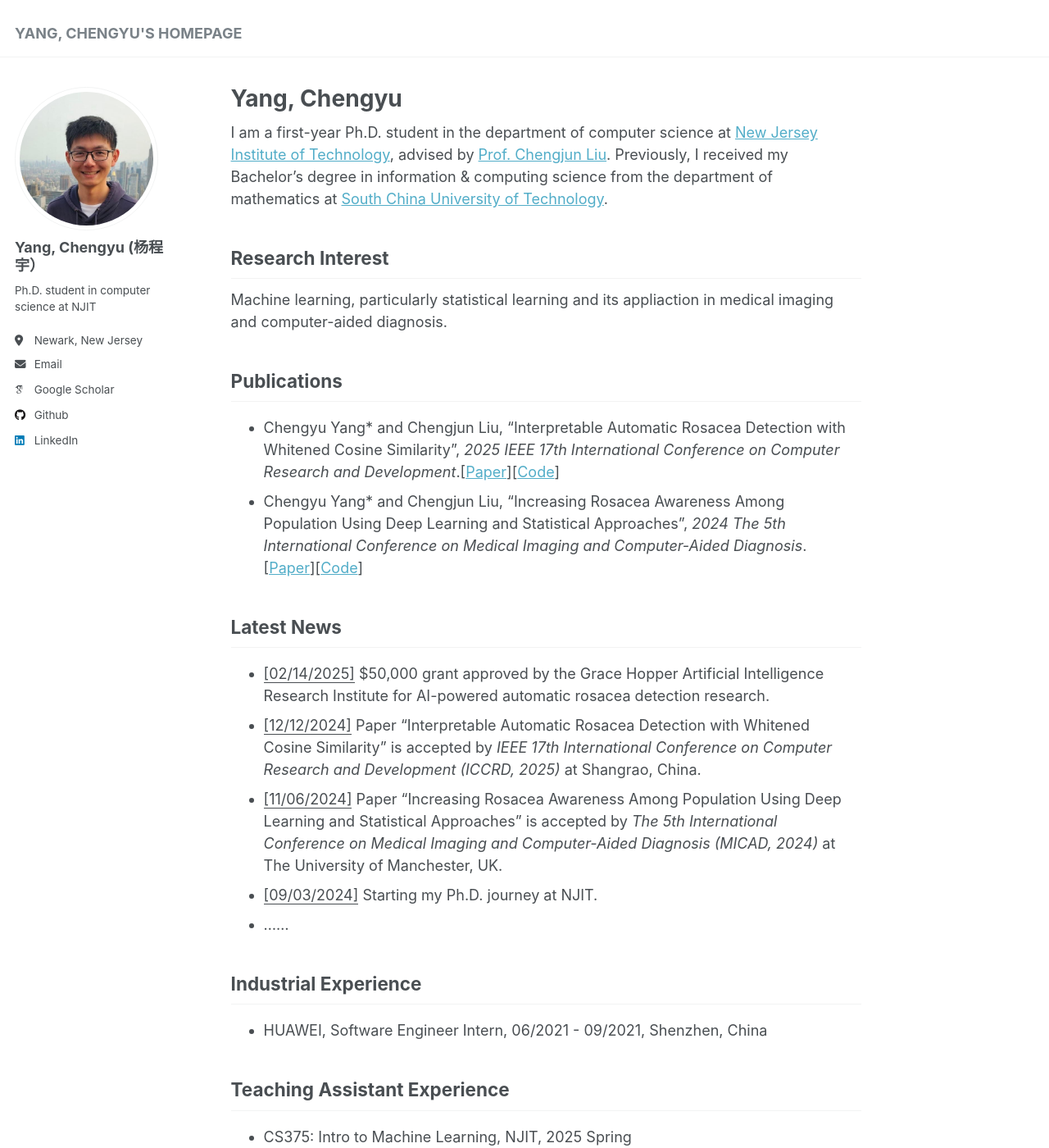
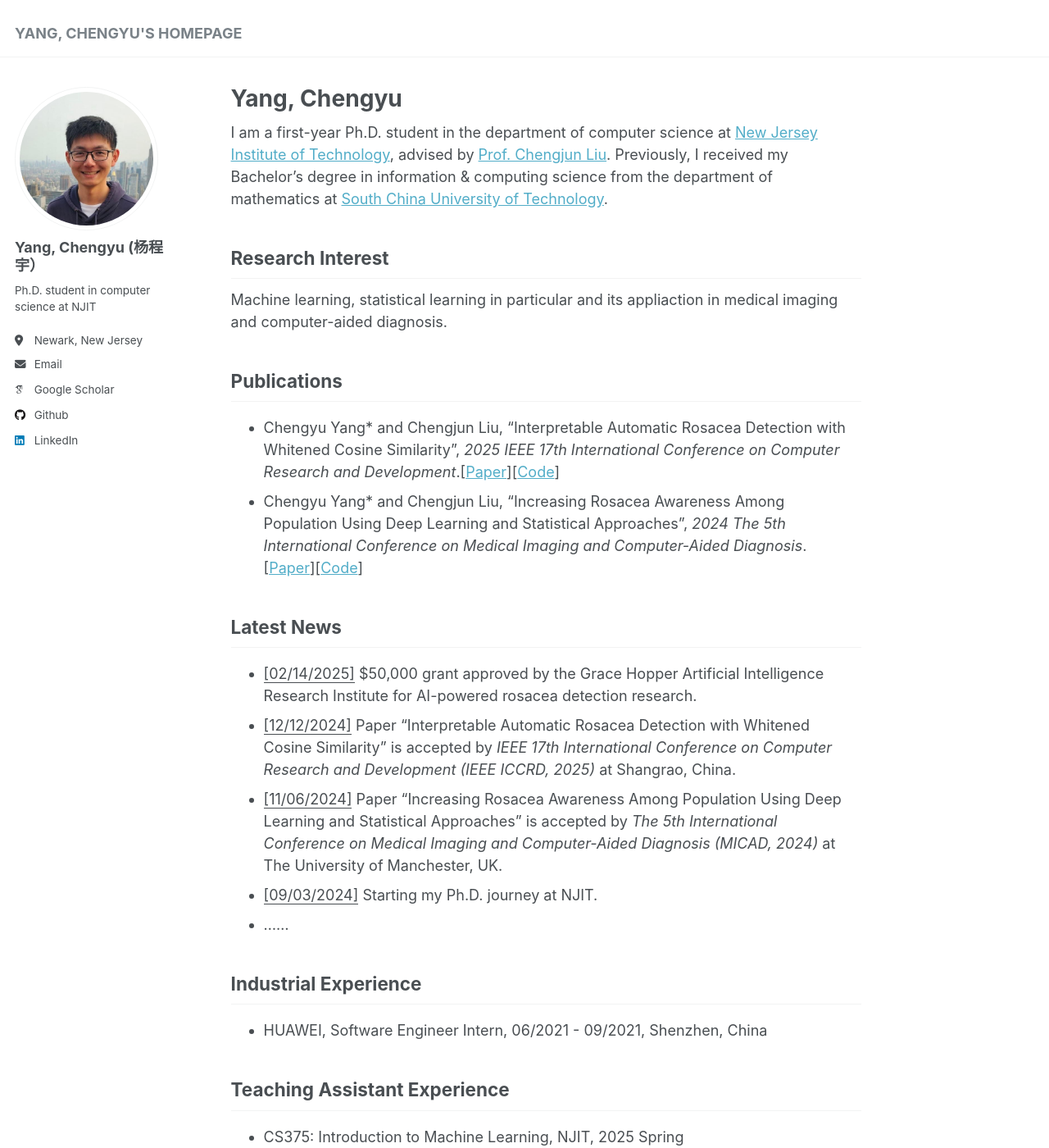
Before and after one commit to chengyuyang-njit/chengyuyang-njit.github.io, a Jekyll site: the page built from _pages/about.md, in a window 1280 px wide and 1400 px high. Shown: the whole window at 82% size. Built offline with Jekyll 4.4.1, drawn with Linux system fonts in a browser that asks for light colours; some web fonts are replaced.

Commit message:
Update about.md

```diff
--- a/_pages/about.md
+++ b/_pages/about.md
@@ -10,7 +10,7 @@ I am a first-year Ph.D. student in the department of computer science at [New Je
 
 Research Interest
 ------
-Machine learning, particularly statistical learning and its appliaction in medical imaging and computer-aided diagnosis.
+Machine learning, statistical learning in particular and its appliaction in medical imaging and computer-aided diagnosis.
 
 
 Publications
@@ -21,8 +21,8 @@ Publications
 
 Latest News
 ------
-- <u>[02/14/2025]</u> $50,000 grant approved by the Grace Hopper Artificial Intelligence Research Institute for AI-powered automatic rosacea detection research.
-- <u>[12/12/2024]</u> Paper "Interpretable Automatic Rosacea Detection with Whitened Cosine Similarity" is accepted by <em>IEEE 17th International Conference on Computer Research and Development (ICCRD, 2025)</em> at Shangrao, China.
+- <u>[02/14/2025]</u> $50,000 grant approved by the Grace Hopper Artificial Intelligence Research Institute for AI-powered rosacea detection research.
+- <u>[12/12/2024]</u> Paper "Interpretable Automatic Rosacea Detection with Whitened Cosine Similarity" is accepted by <em>IEEE 17th International Conference on Computer Research and Development (IEEE ICCRD, 2025)</em> at Shangrao, China.
 - <u>[11/06/2024]</u> Paper "Increasing Rosacea Awareness Among Population Using Deep Learning and Statistical Approaches" is accepted by <em>The 5th International Conference on Medical Imaging and Computer-Aided Diagnosis (MICAD, 2024)</em> at The University of Manchester, UK.
 - <u>[09/03/2024]</u> Starting my Ph.D. journey at NJIT.
 - ......
@@ -35,7 +35,7 @@ Industrial Experience
 
 Teaching Assistant Experience
 ------
-- CS375: Intro to Machine Learning, NJIT, 2025 Spring
+- CS375: Introduction to Machine Learning, NJIT, 2025 Spring
 - CS670: Artificial Intelligence, NJIT, 2024 Fall & 2025 Spring
 - CSCI301: Software Development, William & Mary, 2024 Spring
 - CSCI243: Discrete Mathematics, William & Mary, 2023 Spring & 2023 Fall
```
